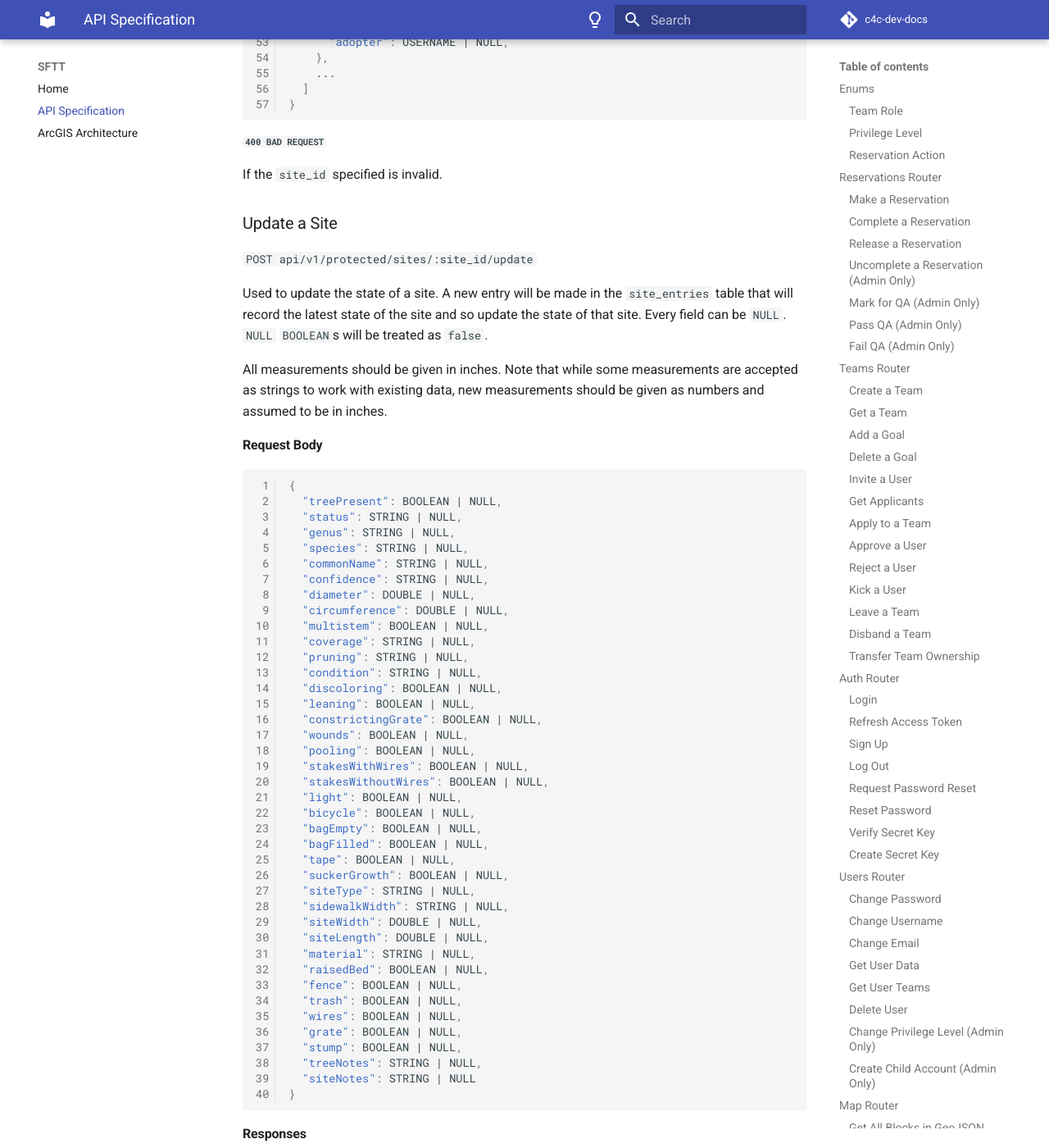
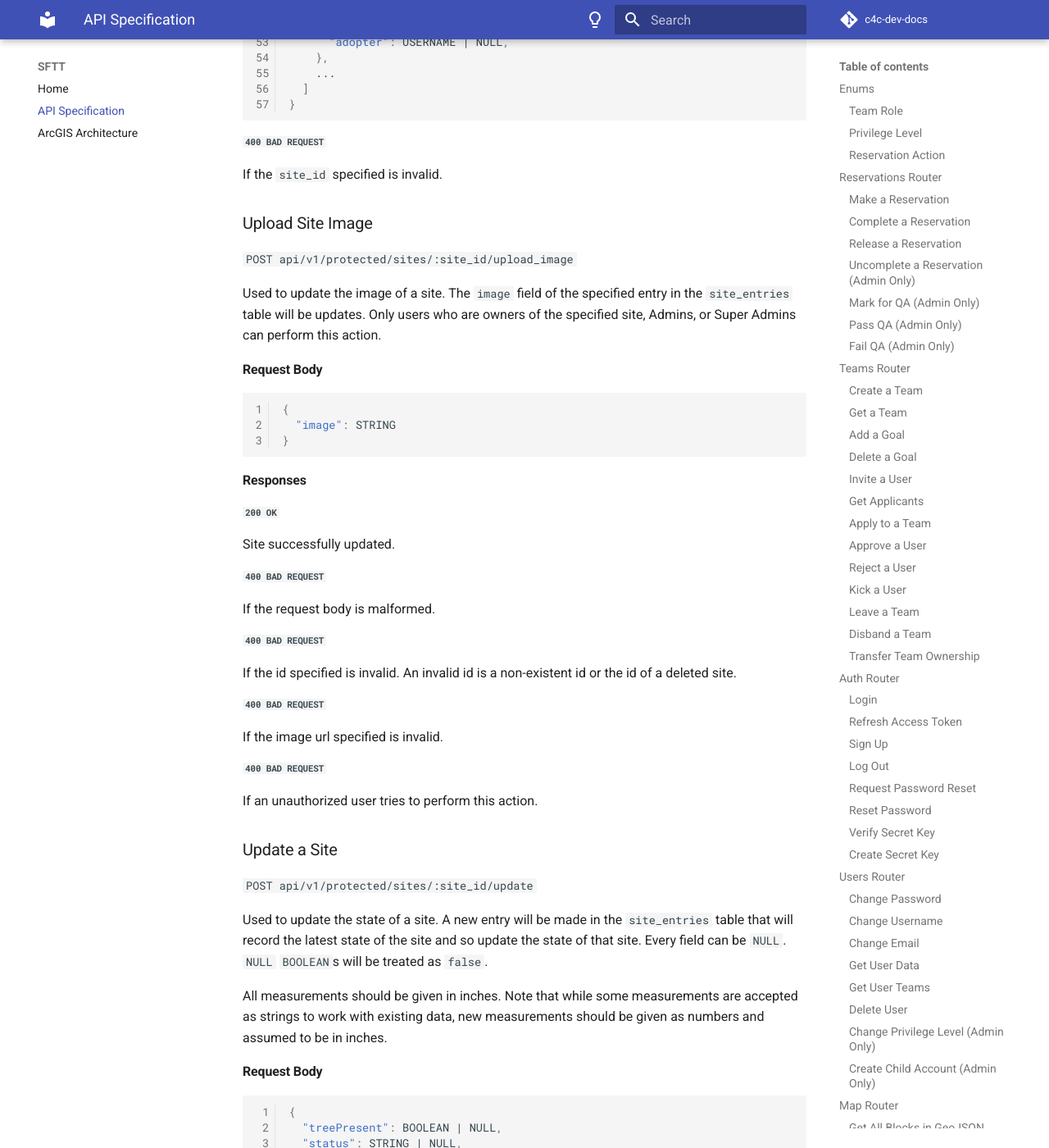
Before and after one commit to Code-4-Community/c4c-dev-docs, an MkDocs documentation site: the page built from docs/sftt/sftt-api-spec.md, in a window 1280 px wide and 1400 px high, scrolled down 41002 px. Shown: the whole window at 82% size. Built offline with MkDocs 1.6.1 and Material for MkDocs 9.7.7, drawn with Linux system fonts in a browser that asks for light colours; comment, search, counter and statistics services are not loaded.

Commit message:
Create new upload site image route

````diff
--- a/docs/sftt/sftt-api-spec.md
+++ b/docs/sftt/sftt-api-spec.md
@@ -1873,6 +1873,43 @@ No request body.
 
 If the `site_id` specified is invalid.
 
+### Upload Site Image
+
+`POST api/v1/protected/sites/:site_id/upload_image`
+
+Used to update the image of a site. The `image` field of the specified entry in the `site_entries` table will
+be updates. Only users who are owners of the specified site, Admins, or Super Admins can perform this action.
+
+#### Request Body
+
+```json
+{
+  "image": STRING
+}
+```
+
+#### Responses
+
+##### `200 OK`
+
+Site successfully updated.
+
+##### `400 BAD REQUEST`
+
+If the request body is malformed.
+
+##### `400 BAD REQUEST`
+
+If the id specified is invalid. An invalid id is a non-existent id or the id of a deleted site.
+
+##### `400 BAD REQUEST`
+
+If the image url specified is invalid.
+
+##### `400 BAD REQUEST`
+
+If an unauthorized user tries to perform this action.
+
 ### Update a Site
 
 `POST api/v1/protected/sites/:site_id/update`
````
